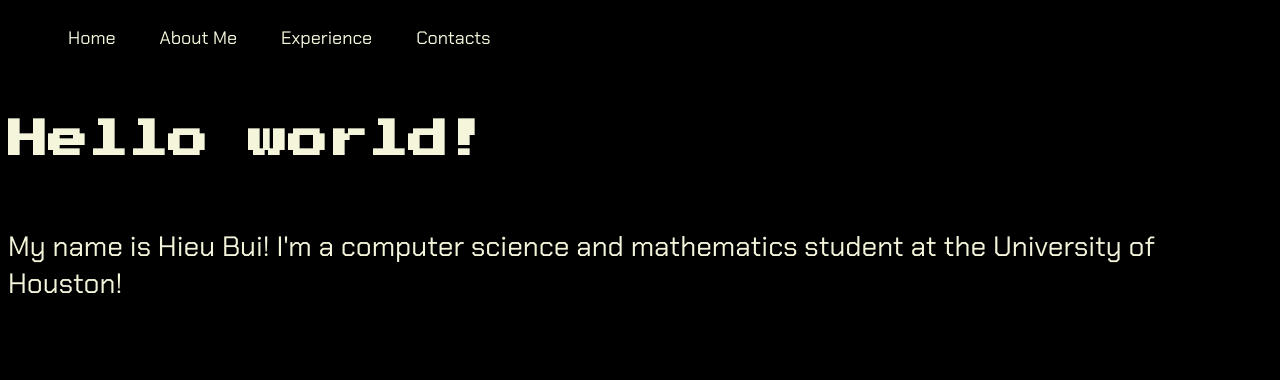
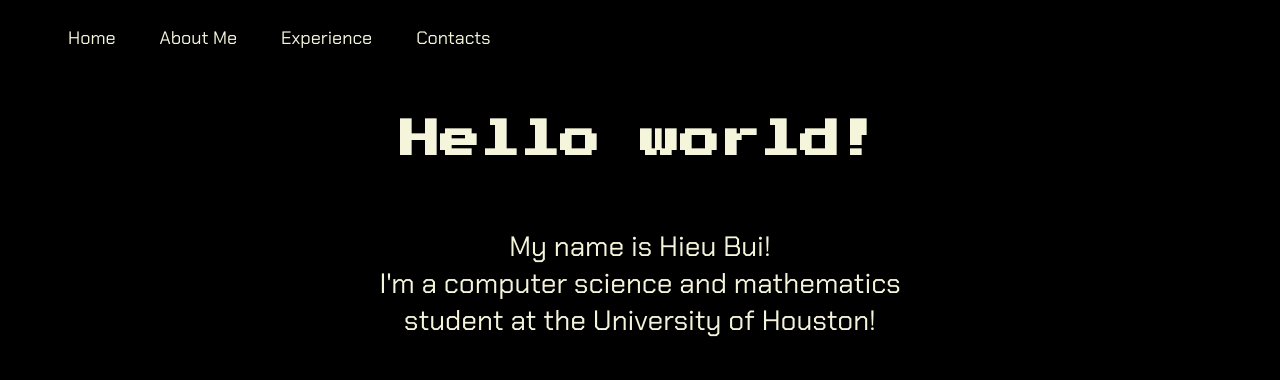
Before and after one commit to hieubui07/portfolio, a plain HTML site: page index.html in a window 1280 px wide. Shown: the top 380 px of the page. Drawn offline with Linux system fonts and the light colour scheme.

Commit message:
update html and css

```diff
--- a/index.html
+++ b/index.html
@@ -23,9 +23,10 @@
     <div>
         <h1 class="animation">Hello world!</h1>
         <br>
-        <h2 class="intro">My name is Hieu Bui! I'm a computer science and mathematics student at the University of Houston!</h2>
+        <h2 class="intro">My name is Hieu Bui!<br>I'm a computer science and mathematics<br>student at the University of Houston!</h2>
     <br>
     <br>
+    <!--------socials----------->
     </div>
         <h3 class="socials-link">Here are my socials</h3>
     <div>
@@ -47,6 +48,7 @@
         </section>
         </ul>
     </div>
+    <!----------About---------->
     <div>
     <br>
         <section>
--- a/style.css
+++ b/style.css
@@ -1,13 +1,7 @@
 body{
     background-color: black;
 }
-.animation {
-    color: beige;
-    font-family:"press start 2p","san-serif","consolas","courier","serif";
-    font-size: 40px;
-    margin-top: 60px;
-}
-
+/*---------------nav bar-------------------*/
 nav ul li{
     display: inline-block;
     list-style: none;
@@ -37,18 +31,33 @@ nav ul li a:hover::after{
     width: 100%;
 }
 
+/*-------------animation-----------------*/
+.animation {
+    color: beige;
+    text-align: center;
+    font-family:"press start 2p","san-serif","consolas","courier","serif";
+    font-size: 40px;
+    margin-top: 60px;
+}
+
+/*-----------------intro-------------------*/
 .intro {
     color: beige;
     font-family: "chakra petch","san-serif","consolas","courier","serif";
     font-size: 28px;
     font-weight:lighter;
+    text-align: center;
 }
+
+/*------------socials----------------*/
 .socials-link {
     color: beige;
     font-family: "chakra petch","san-serif","consolas","courier","serif";
     font-size: 22px;
     font-weight: bold;
 }
+
+/*---------------------about-----------------*/
 .about-me {
     color: beige;
     font-family: "chakra petch","san-serif","consolas","courier","serif";
@@ -59,6 +68,8 @@ p{
     color: beige;
     font-family: "Fira Sans Condensed", "sans-serif";
 }
+
+/*----------------resume-button-------------------*/
 button{
     background-color: black;
     color: beige;
```
